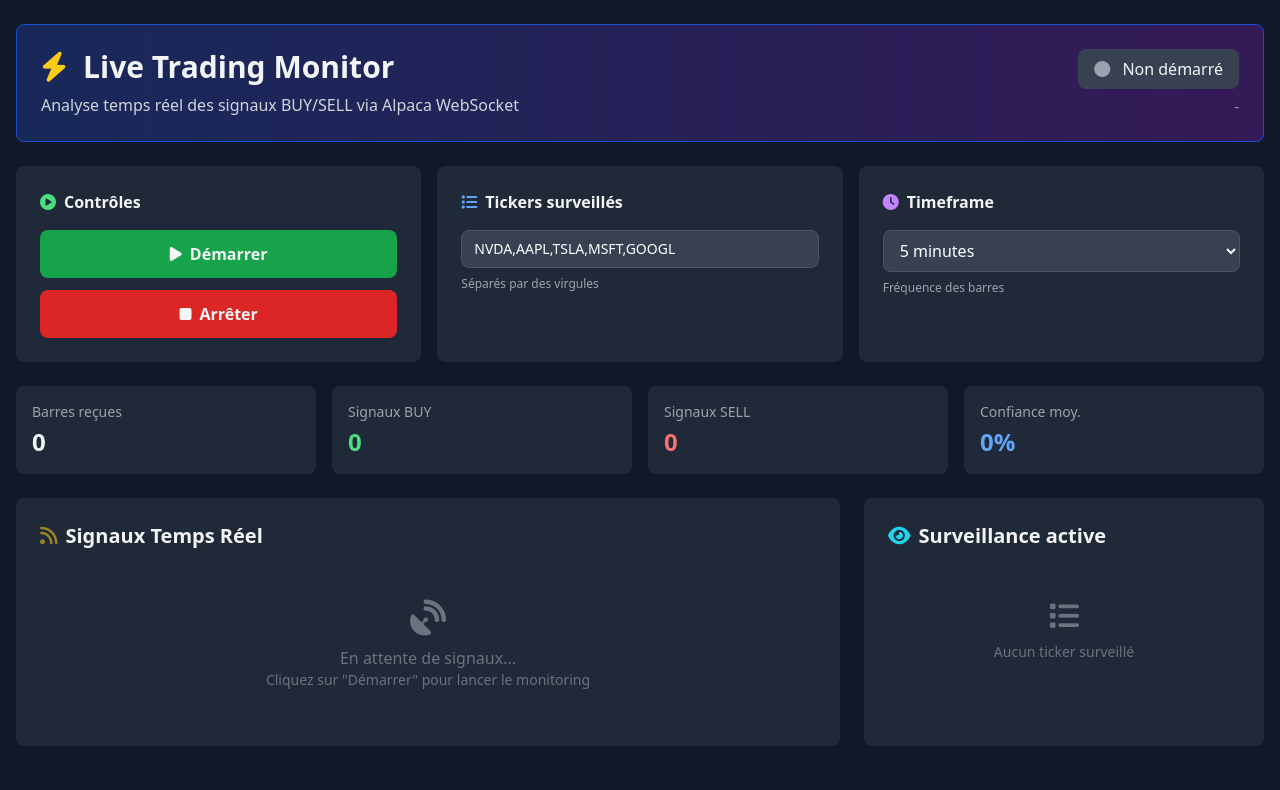
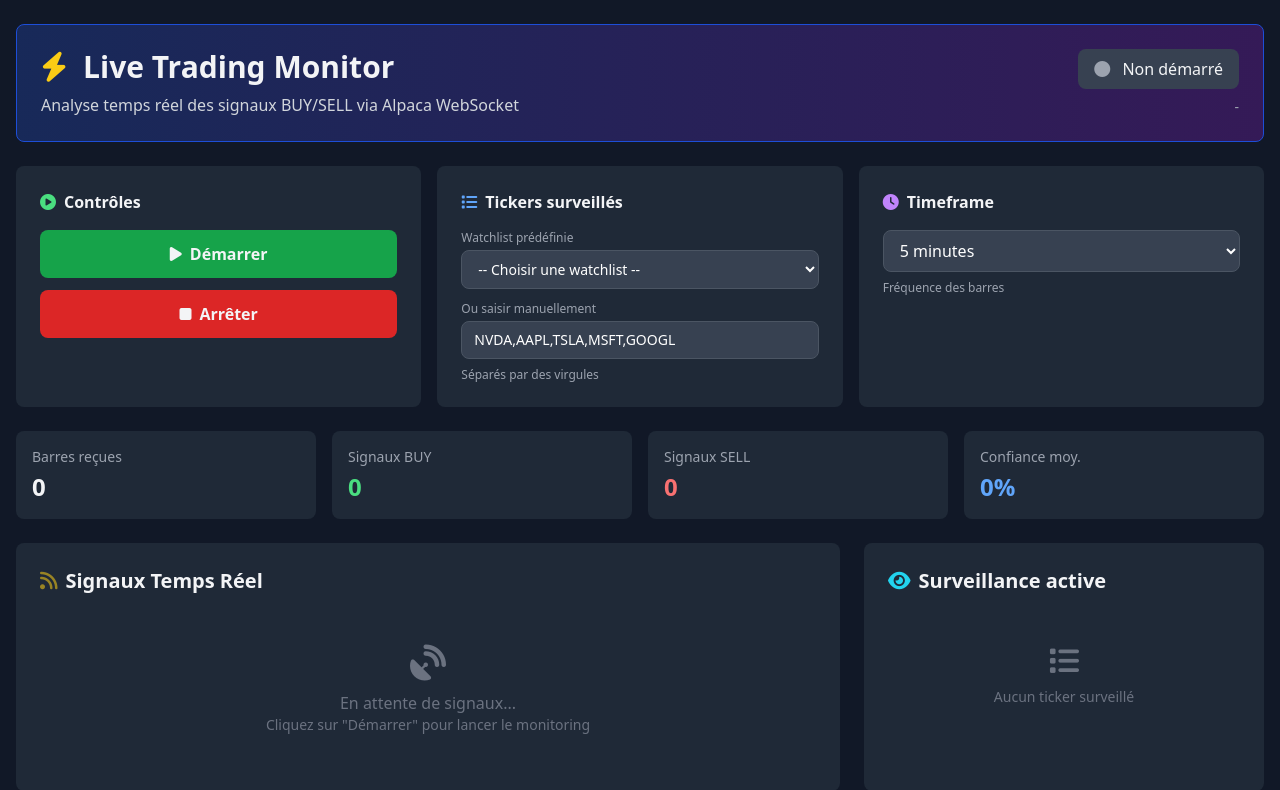
Before and after one commit to Vimif/project_ploutos, a Flask app: template web/templates/live.html in a window 1280 px wide. Shown: the part 65-855 px from the top of the page. Run offline with Flask 3, Linux system fonts and the light colour scheme; the template is opened without the code that fills it, so the values that code supplies are empty; some libraries are stand-ins or nearby versions.

Commit message:
feat: Add watchlist selector to live trading dashboard

```diff
--- a/web/templates/live.html
+++ b/web/templates/live.html
@@ -84,18 +84,30 @@
                 </div>
             </div>
 
-            <!-- Tickers -->
+            <!-- Tickers + Watchlists -->
             <div class="bg-gray-800 rounded-lg p-6">
                 <h3 class="font-bold mb-4 flex items-center">
                     <i class="fas fa-list text-blue-400 mr-2"></i>
                     Tickers surveillés
                 </h3>
 
-                <input type="text" id="tickers-input" value="NVDA,AAPL,TSLA,MSFT,GOOGL"
-                       class="w-full px-3 py-2 bg-gray-700 border border-gray-600 rounded-lg text-white text-sm focus:outline-none focus:border-blue-500 mb-2"
-                       placeholder="NVDA,AAPL,TSLA">
+                <!-- Watchlist selector -->
+                <div class="mb-3">
+                    <label class="text-xs text-gray-400 mb-1 block">Watchlist prédéfinie</label>
+                    <select id="watchlist-select" class="w-full px-3 py-2 bg-gray-700 border border-gray-600 rounded-lg text-white text-sm focus:outline-none focus:border-blue-500">
+                        <option value="">-- Choisir une watchlist --</option>
+                        <option value="custom">Liste personnalisée</option>
+                    </select>
+                </div>
 
-                <p class="text-xs text-gray-400">Séparés par des virgules</p>
+                <!-- Manual input -->
+                <div id="manual-input-container">
+                    <label class="text-xs text-gray-400 mb-1 block">Ou saisir manuellement</label>
+                    <input type="text" id="tickers-input" value="NVDA,AAPL,TSLA,MSFT,GOOGL"
+                           class="w-full px-3 py-2 bg-gray-700 border border-gray-600 rounded-lg text-white text-sm focus:outline-none focus:border-blue-500 mb-2"
+                           placeholder="NVDA,AAPL,TSLA">
+                    <p class="text-xs text-gray-400">Séparés par des virgules</p>
+                </div>
             </div>
 
             <!-- Timeframe -->
@@ -207,10 +219,55 @@
         const statusText = document.getElementById('status-text');
         const signalsFeed = document.getElementById('signals-feed');
         const activeTickers = document.getElementById('active-tickers');
+        const watchlistSelect = document.getElementById('watchlist-select');
+        const tickersInput = document.getElementById('tickers-input');
+
+        // Load watchlists
+        async function loadWatchlists() {
+            try {
+                const response = await fetch('/api/watchlists');
+                const data = await response.json();
+
+                if (data.watchlists) {
+                    // Clear existing options except first two
+                    while (watchlistSelect.options.length > 2) {
+                        watchlistSelect.remove(2);
+                    }
+
+                    // Add watchlists
+                    data.watchlists.forEach(wl => {
+                        const option = document.createElement('option');
+                        option.value = wl.id;
+                        option.textContent = `${wl.name} (${wl.tickers.length})`;
+                        option.dataset.tickers = wl.tickers.join(',');
+                        watchlistSelect.appendChild(option);
+                    });
+                }
+            } catch (error) {
+                console.error('Erreur chargement watchlists:', error);
+            }
+        }
+
+        // Watchlist selection handler
+        watchlistSelect.addEventListener('change', (e) => {
+            const selectedOption = e.target.options[e.target.selectedIndex];
+
+            if (selectedOption.value === 'custom' || selectedOption.value === '') {
+                // Enable manual input
+                tickersInput.disabled = false;
+            } else {
+                // Load watchlist tickers
+                const tickers = selectedOption.dataset.tickers;
+                if (tickers) {
+                    tickersInput.value = tickers;
+                    tickersInput.disabled = true;
+                }
+            }
+        });
 
         // Start monitoring
         startBtn.addEventListener('click', async () => {
-            const tickers = document.getElementById('tickers-input').value.split(',').map(t => t.trim());
+            const tickers = tickersInput.value.split(',').map(t => t.trim());
             const timeframe = document.getElementById('timeframe-select').value;
 
             if (tickers.length === 0) {
@@ -335,21 +392,17 @@
                 </div>
             `;
 
-            // Insert at beginning
             signalsFeed.insertAdjacentHTML('afterbegin', html);
 
-            // Keep only last 20 signals
             while (signalsFeed.children.length > 20) {
                 signalsFeed.removeChild(signalsFeed.lastChild);
             }
         }
 
-        // Update stats
         function updateStats(signal) {
             if (signal.signal === 'BUY') stats.buySignals++;
             if (signal.signal === 'SELL') stats.sellSignals++;
             stats.confidences.push(signal.confidence);
-
             updateStatsDisplay();
         }
 
@@ -364,7 +417,6 @@
             document.getElementById('avg-confidence').textContent = avgConf + '%';
         }
 
-        // Update active tickers display
         function updateActiveTickers(tickers) {
             activeTickers.innerHTML = tickers.map(ticker => `
                 <div class="bg-gray-700 rounded-lg p-3 flex justify-between items-center">
@@ -379,7 +431,6 @@
             `).join('');
         }
 
-        // Start uptime counter
         function startUptime() {
             uptimeInterval = setInterval(() => {
                 if (!startTime) return;
@@ -399,14 +450,12 @@
             }, 1000);
         }
 
-        // Fetch initial state
         async function fetchState() {
             try {
                 const response = await fetch('/api/live/state');
                 const data = await response.json();
 
                 if (data.monitoring) {
-                    // Already monitoring
                     monitoring = true;
                     startBtn.disabled = true;
                     stopBtn.disabled = false;
@@ -419,6 +468,7 @@
         }
 
         // Init
+        loadWatchlists();
         fetchState();
     </script>
 
```
